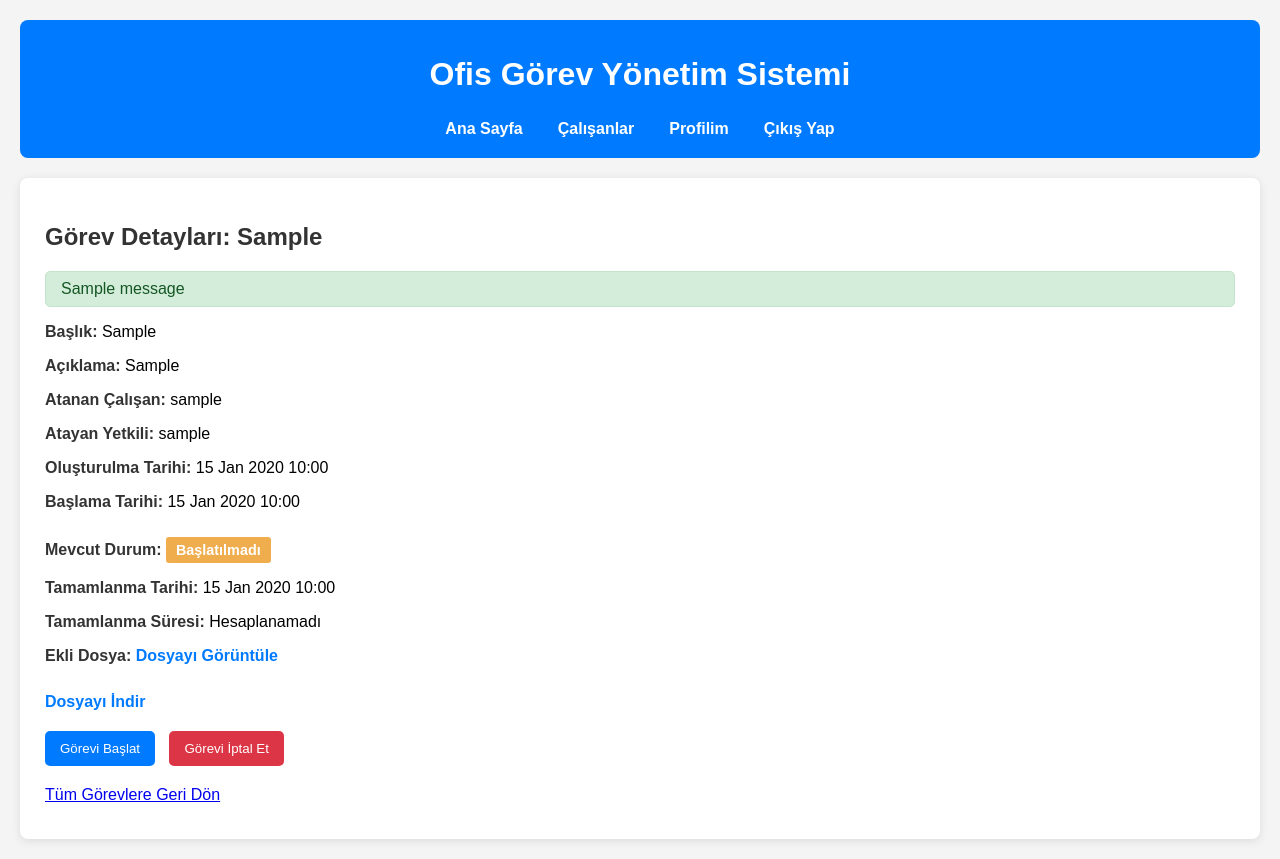
After one commit to Fgulkayis/office_task_management, a Django app: page /gorevler/1/ in a window 1280 px wide. The commit adds this page. Run offline with Django 5.2, Linux system fonts and the light colour scheme; a user stored in the database is signed in; tables that the repository leaves empty hold one stand-in row (values such as "Sample post"); one stand-in notice (Sample message) is shown.

Commit message:
Tasks app edits, task details and status updates, file viewing feature

```diff
--- /dev/null
+++ b/gorevler/templates/gorevler/gorev_detay.html
@@ -0,0 +1,146 @@
+<!DOCTYPE html>
+<html lang="tr">
+<head>
+    <meta charset="UTF-8">
+    <meta name="viewport" content="width=device-width, initial-scale=1.0">
+    <title>{{ gorev.baslik }} Detay</title>
+    <style>
+        body { font-family: Arial, sans-serif; background-color: #f4f4f4; margin: 0; padding: 20px; }
+        .header { background-color: #007bff; color: white; padding: 15px; text-align: center; border-radius: 8px; margin-bottom: 20px; }
+        .content { background-color: #fff; padding: 25px; border-radius: 8px; box-shadow: 0 2px 10px rgba(0,0,0,0.1); }
+        .content h2 { color: #333; margin-bottom: 20px; }
+        /* Navigasyon linkleri için stil */
+        .nav-links { display: flex; justify-content: center; align-items: center; gap: 15px; }
+        .nav-links a { color: white; text-decoration: none; font-weight: bold; padding: 5px 10px; border-radius: 5px; transition: background-color 0.3s ease; }
+        .nav-links a:hover { background-color: #0056b3; }
+        .nav-links form { display: inline; }
+        .nav-links button { background: none; border: none; color: white; font-weight: bold; cursor: pointer; font-size: 1em; padding: 5px 10px; border-radius: 5px; transition: background-color 0.3s ease; }
+        .nav-links button:hover { background-color: #0056b3; }
+
+        .task-detail p { margin-bottom: 10px; }
+        .task-detail strong { color: #333; }
+        .task-status { font-weight: bold; padding: 5px 10px; border-radius: 3px; font-size: 0.9em; display: inline-block; margin-top: 10px; }
+        .status-BSL { background-color: #f0ad4e; color: white; } /* Başlatılmadı - Turuncu */
+        .status-DVM { background-color: #007bff; color: white; } /* Devam Ediyor - Mavi */
+        .status-TMM { background-color: #28a745; color: white; } /* Tamamlandı - Yeşil */
+        .status-IPT { background-color: #dc3545; color: white; } /* İptal Edildi - Kırmızı */
+        .file-link { margin-top: 15px; }
+        .file-link a { color: #007bff; text-decoration: none; font-weight: bold; }
+        .file-link a:hover { text-decoration: underline; }
+        .action-buttons { margin-top: 20px; }
+        .action-buttons form { display: inline-block; margin-right: 10px; } /* Butonlar yan yana dursun */
+        .action-buttons button { background-color: #007bff; color: white; padding: 10px 15px; border: none; border-radius: 5px; cursor: pointer; }
+        .action-buttons button:hover { background-color: #0056b3; }
+        .action-buttons button.complete { background-color: #28a745; }
+        .action-buttons button.complete:hover { background-color: #218838; }
+        .action-buttons button.cancel { background-color: #dc3545; }
+        .action-buttons button.cancel:hover { background-color: #c82333; }
+        .messages { list-style-type: none; padding: 0; margin-bottom: 15px; }
+        .messages li { padding: 8px 15px; border-radius: 5px; margin-bottom: 8px; }
+        .messages li.success { background-color: #d4edda; color: #155724; border: 1px solid #c3e6cb; }
+        .messages li.error { background-color: #f8d7da; color: #721c24; border: 1px solid #f5c6cb; }
+        .messages li.warning { background-color: #fff3cd; color: #856404; border: 1px solid #ffeeba; }
+    </style>
+</head>
+<body>
+    <div class="header">
+        <h1>Ofis Görev Yönetim Sistemi</h1>
+        <div class="nav-links">
+            <a href="{% url 'anasayfa' %}">Ana Sayfa</a>
+            {% if request.user.is_staff %}
+                <a href="{% url 'kullanicilar:calisan_listesi' %}">Çalışanlar</a>
+            {% else %}
+                <a href="{% url 'gorevler:gorev_listesi' %}">Görevlerim</a>
+            {% endif %}
+            <a href="{% url 'kullanicilar:profilim' %}">Profilim</a>
+            <form action="{% url 'kullanicilar:cikis' %}" method="post">
+                {% csrf_token %}
+                <button type="submit">Çıkış Yap</button>
+            </form>
+        </div>
+    </div>
+    <div class="content">
+        <h2>Görev Detayları: {{ gorev.baslik }}</h2>
+
+        {% if messages %}
+            <ul class="messages">
+                {% for message in messages %}
+                    <li class="{{ message.tags }}">{{ message }}</li>
+                {% endfor %}
+            </ul>
+        {% endif %}
+
+        <div class="task-detail">
+            <p><strong>Başlık:</strong> {{ gorev.baslik }}</p>
+            <p><strong>Açıklama:</strong> {{ gorev.aciklama }}</p>
+            <p><strong>Atanan Çalışan:</strong> {{ gorev.atanan_calisan.username }}</p>
+            <p><strong>Atayan Yetkili:</strong> {{ gorev.atan_yetkili.username|default:"Belirtilmemiş" }}</p>
+            <p><strong>Oluşturulma Tarihi:</strong> {{ gorev.olusturma_tarihi|date:"d M Y H:i" }}</p>
+            {% if gorev.son_teslim_tarihi %}
+                <p><strong>Son Teslim Tarihi:</strong> {{ gorev.son_teslim_tarihi|date:"d M Y" }}</p>
+            {% endif %}
+            {% if gorev.baslama_tarihi %}
+                <p><strong>Başlama Tarihi:</strong> {{ gorev.baslama_tarihi|date:"d M Y H:i" }}</p>
+            {% endif %}
+            <p><strong>Mevcut Durum:</strong> <span class="task-status status-{{ gorev.durum }}">{{ gorev.get_durum_display }}</span></p>
+            {% if gorev.tamamlanma_tarihi %}
+                <p><strong>Tamamlanma Tarihi:</strong> {{ gorev.tamamlanma_tarihi|date:"d M Y H:i" }}</p>
+            {% endif %}
+
+            <p><strong>Tamamlanma Süresi:</strong> {{ gorev.tamamlanma_suresi }}</p>
+
+            {% if gorev.puan != None and gorev.durum == 'TMM' %}
+                <p><strong>Görev Puanı:</strong> {{ gorev.puan }} / 5</p>
+            {% elif gorev.durum == 'TMM' %}
+                <p><strong>Görev Puanı:</strong> Henüz puanlanmadı.</p>
+            {% endif %}
+
+            {% if gorev.dosya %}
+                <div class="file-link">
+
+                    <p><strong>Ekli Dosya:</strong> <a href="{% url 'gorevler:dosya_goruntule' pk=gorev.pk %}" target="_blank">Dosyayı Görüntüle</a></p>
+                     <br>
+                     <a href="{{ gorev.dosya.url }}" download>Dosyayı İndir</a>
+                </div>
+            {% else %}
+                <p><strong>Ekli Dosya:</strong> Yok</p>
+            {% endif %}
+
+
+            {% if request.user == gorev.atanan_calisan %}
+                <div class="action-buttons">
+                    {% if gorev.durum == 'BSL' %}
+                        <form action="{% url 'gorevler:gorev_durum_guncelle' pk=gorev.pk %}" method="post">
+                            {% csrf_token %}
+                            <input type="hidden" name="yeni_durum" value="DVM">
+                            <button type="submit">Görevi Başlat</button>
+                        </form>
+                        <form action="{% url 'gorevler:gorev_durum_guncelle' pk=gorev.pk %}" method="post">
+                            {% csrf_token %}
+                            <input type="hidden" name="yeni_durum" value="IPT">
+                            <button type="submit" class="cancel">Görevi İptal Et</button>
+                        </form>
+                    {% elif gorev.durum == 'DVM' %}
+                        <form action="{% url 'gorevler:gorev_durum_guncelle' pk=gorev.pk %}" method="post">
+                            {% csrf_token %}
+                            <input type="hidden" name="yeni_durum" value="TMM">
+                            <button type="submit" class="complete">Görevi Bitir</button>
+                        </form>
+                        <form action="{% url 'gorevler:gorev_durum_guncelle' pk=gorev.pk %}" method="post">
+                            {% csrf_token %}
+                            <input type="hidden" name="yeni_durum" value="IPT">
+                            <button type="submit" class="cancel">Görevi İptal Et</button>
+                        </form>
+                    {% elif gorev.durum == 'TMM' %}
+                        <p style="color: green; font-weight: bold;">Bu görev tamamlandı.</p>
+                    {% elif gorev.durum == 'IPT' %}
+                        <p style="color: red; font-weight: bold;">Bu görev iptal edildi.</p>
+                    {% endif %}
+                </div>
+            {% endif %}
+
+            <p style="margin-top: 20px;"><a href="{% url 'gorevler:gorev_listesi' %}">Tüm Görevlere Geri Dön</a></p>
+        </div>
+    </div>
+</body>
+</html>
--- a/gorevler/urls.py
+++ b/gorevler/urls.py
@@ -5,4 +5,7 @@ app_name = 'gorevler'
 
 urlpatterns = [
     path('benim-gorevlerim/', views.gorev_listesi, name='gorev_listesi'),
+    path('<int:pk>/', views.gorev_detay, name='gorev_detay'),
+    path('<int:pk>/durum-guncelle/', views.gorev_durum_guncelle, name='gorev_durum_guncelle'),
+    path('<int:pk>/dosya-goruntule/', views.dosya_goruntule, name='dosya_goruntule'),
 ]
--- a/gorevler/views.py
+++ b/gorevler/views.py
@@ -1,6 +1,12 @@
-from django.shortcuts import render
+import mimetypes
+from django.shortcuts import render, get_object_or_404, redirect
 from django.contrib.auth.decorators import login_required
-from .models import Gorev
+from django.contrib import messages
+from django.utils import timezone
+from .models import Gorev, GorevDurumu
+from django.http import HttpResponse, FileResponse
+import os
+
 
 @login_required
 def gorev_listesi(request):
@@ -9,3 +15,69 @@ def gorev_listesi(request):
         'gorevler': gorevler
     }
     return render(request, 'gorevler/gorev_listesi.html', context)
+
+@login_required
+def gorev_detay(request, pk):
+    gorev = get_object_or_404(Gorev, pk=pk, atanan_calisan=request.user)
+    context = {
+        'gorev': gorev
+    }
+    return render(request, 'gorevler/gorev_detay.html', context)
+
+@login_required
+def gorev_durum_guncelle(request, pk):
+    gorev = get_object_or_404(Gorev, pk=pk, atanan_calisan=request.user)
+
+    if request.method == 'POST':
+        yeni_durum = request.POST.get('yeni_durum')
+
+        if yeni_durum == GorevDurumu.DEVAM_EDIYOR and gorev.durum == GorevDurumu.BASLATILMADI:
+            gorev.durum = GorevDurumu.DEVAM_EDIYOR
+            gorev.baslama_tarihi = timezone.now()
+            messages.success(request, f'"{gorev.baslik}" görevi başlatıldı!')
+
+        elif yeni_durum == GorevDurumu.TAMAMLANDI and gorev.durum == GorevDurumu.DEVAM_EDIYOR:
+            gorev.durum = GorevDurumu.TAMAMLANDI
+            gorev.tamamlanma_tarihi = timezone.now()
+            messages.success(request, f'"{gorev.baslik}" görevi başarıyla tamamlandı!')
+
+        elif yeni_durum == GorevDurumu.IPTAL_EDILDI and gorev.durum in [GorevDurumu.BASLATILMADI, GorevDurumu.DEVAM_EDIYOR]:
+             gorev.durum = GorevDurumu.IPTAL_EDILDI
+             messages.warning(request, f'"{gorev.baslik}" görevi iptal edildi.')
+        else:
+            messages.error(request, 'Geçersiz görev durumu değişikliği veya zaten bu durumda.')
+            return redirect('gorevler:gorev_detay', pk=gorev.pk)
+
+        gorev.save()
+        return redirect('gorevler:gorev_detay', pk=gorev.pk)
+
+    return redirect('gorevler:gorev_listesi')
+@login_required
+def dosya_goruntule(request, pk):
+    gorev = get_object_or_404(Gorev, pk=pk)
+
+
+    if request.user != gorev.atanan_calisan and not request.user.is_staff:
+        messages.error(request, "Bu dosyayı görüntüleme yetkiniz yok.")
+        return redirect('gorevler:gorev_detay', pk=gorev.pk)
+
+    if gorev.dosya:
+        file_path = gorev.dosya.path
+
+        if os.path.exists(file_path):
+
+            mime_type, _ = mimetypes.guess_type(file_path)
+            if mime_type is None:
+                mime_type = 'application/octet-stream'
+
+
+            response = FileResponse(open(file_path, 'rb'), content_type=mime_type)
+
+            response['Content-Disposition'] = f'inline; filename="{os.path.basename(file_path)}"'
+            return response
+        else:
+            messages.error(request, "Dosya bulunamadı.")
+            return redirect('gorevler:gorev_detay', pk=gorev.pk)
+    else:
+        messages.warning(request, "Bu görevde ekli dosya yok.")
+        return redirect('gorevler:gorev_detay', pk=gorev.pk)
```
Also changed, not shown: gorevler/models.py (+32 -4 lines), gorevler/templates/gorevler/gorev_listesi.html (+14 -5 lines).
